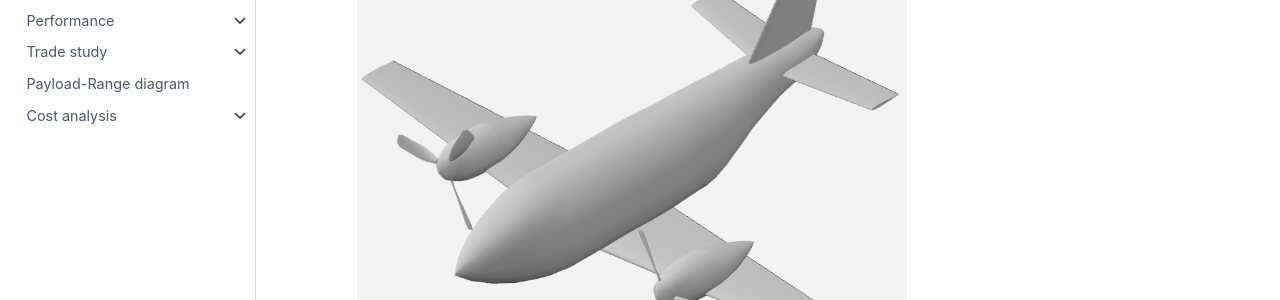
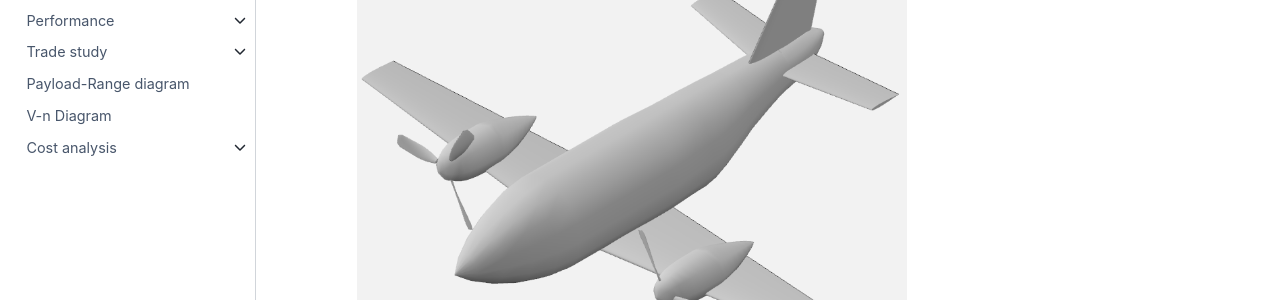
Before and after one commit to ComputationalDesignLab/aircraft-design, a Jupyter Book: the page built from book/configuration.md, in a window 1280 px wide and 1243 px high. Shown: the part 734-1034 px from the top of the window. Built offline with Jupyter Book 1.0.4 settings and Sphinx 7.4.7 and the Sphinx Book theme 1.1.4, drawn with Linux system fonts in a browser that asks for light colours; pages that are not in the unit, such as notebooks, are missing from menus.

Commit message:
added Vn diagram section in toc

```diff
--- a/book/_toc.yml
+++ b/book/_toc.yml
@@ -66,6 +66,7 @@ chapters:
           - file: trade_study/constraint.ipynb
       - file: trade_study/ar_study.ipynb
   - file: trade_study/payload_range.ipynb
+  - file: trade_study/vn_diagram.ipynb
   - file: cost/intro
     sections:
     - file: cost/unit_cost
```
